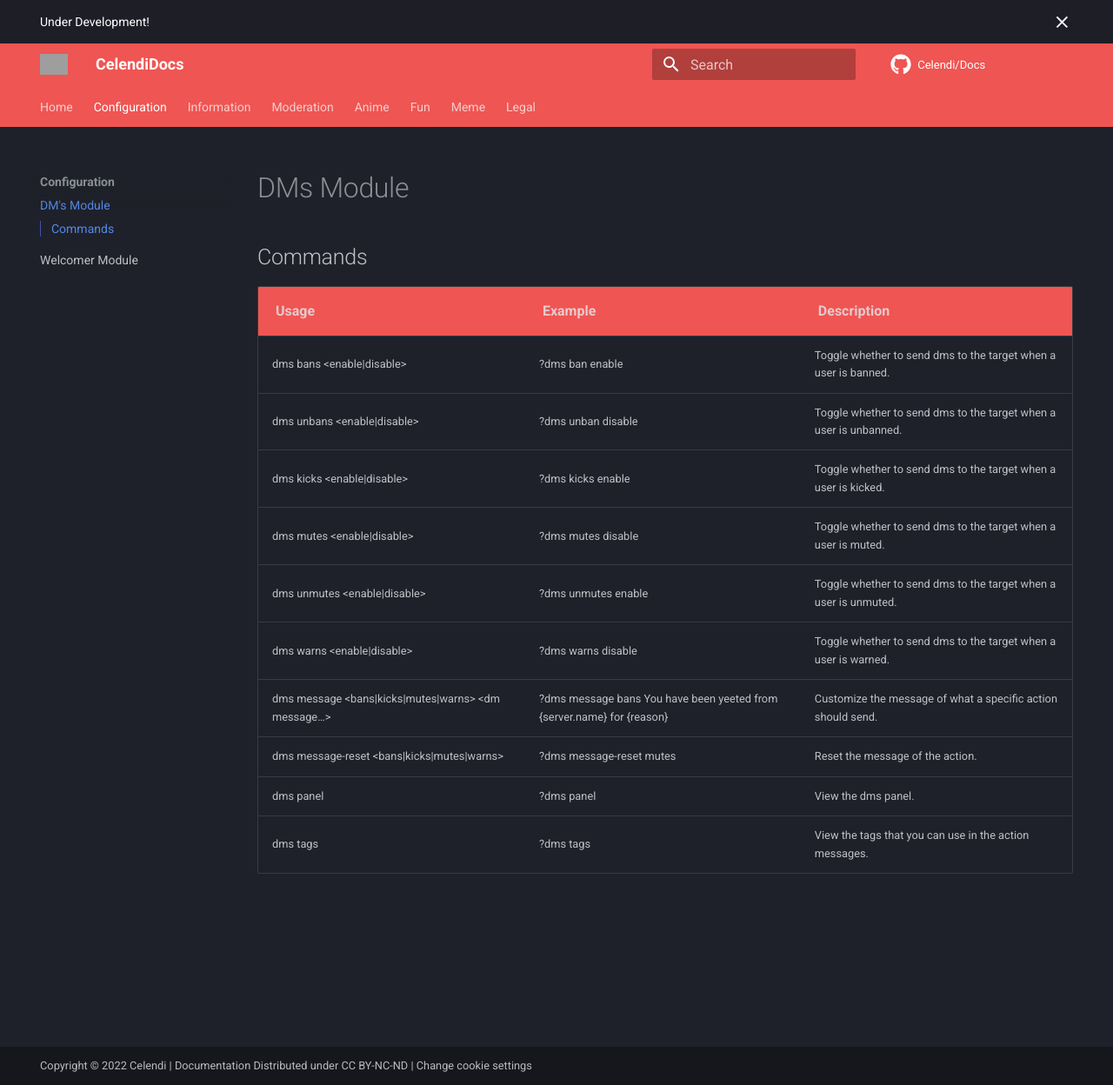
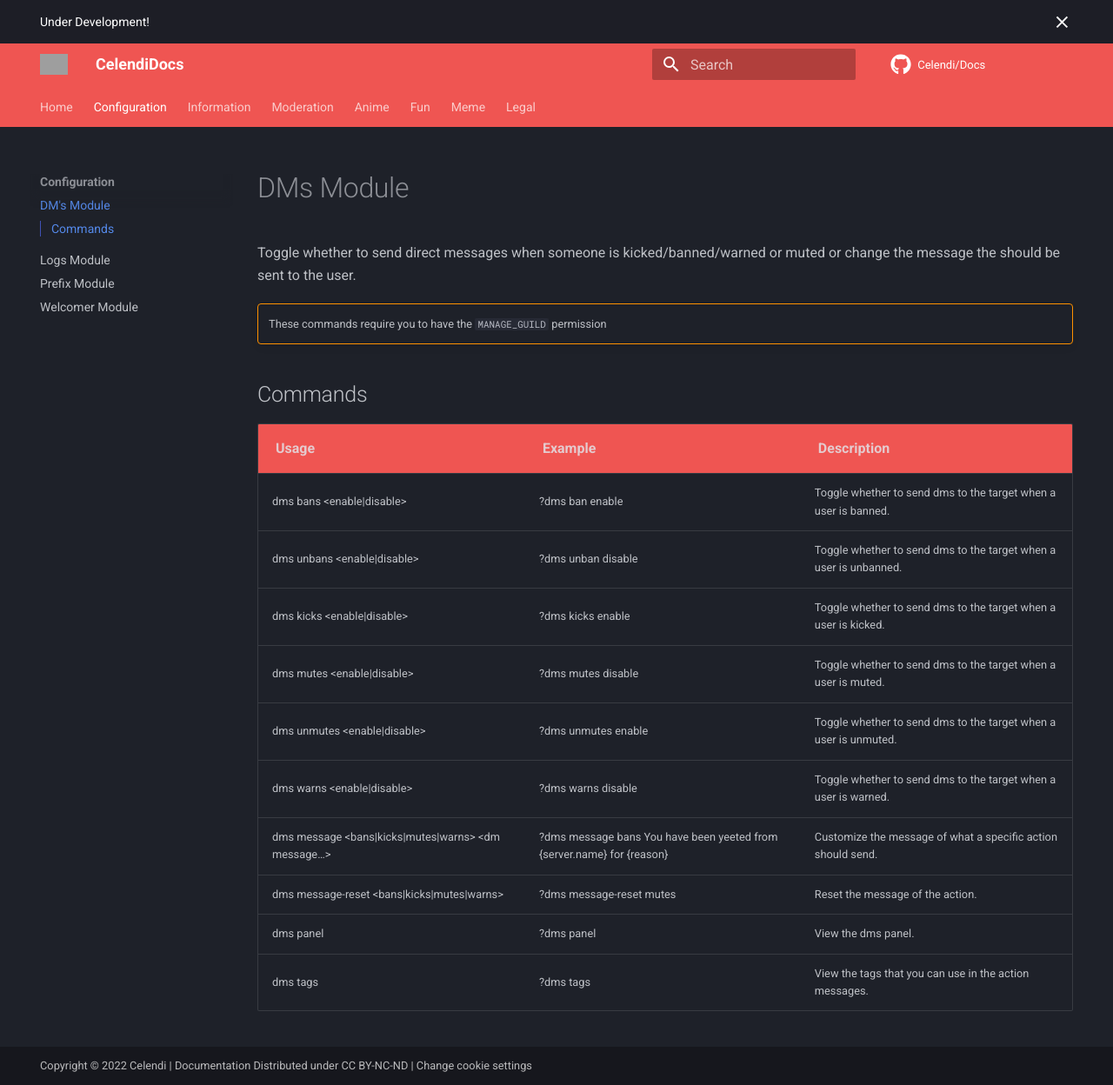
Before and after one commit to Celendi/Docs, an MkDocs documentation site: the page built from docs/configuration/dms.md, in a window 1280 px wide and 1248 px high. Shown: the whole window at 87% size. Built offline with MkDocs 1.6.1 and Material for MkDocs 9.7.7, drawn with Linux system fonts in a browser that asks for light colours; comment, search, counter and statistics services are not loaded; grey boxes are pictures that could not be loaded.

Commit message:
Configuration Section Done!

```diff
--- a/docs/configuration/dms.md
+++ b/docs/configuration/dms.md
@@ -2,7 +2,9 @@
 description: How to configure Celendi's DMs
 ---
 # DMs Module
-
+Toggle whether to send direct messages when someone is kicked/banned/warned or muted or change the message the should be sent to the user.
+!!! warning ""
+    These commands require you to have the `MANAGE_GUILD` permission
 ## Commands
 
 | Usage | Example | Description |
--- a/mkdocs.yml
+++ b/mkdocs.yml
@@ -5,7 +5,7 @@ site_author: Celendi
 repo_url: https://github.com/celendi/docs
 repo_name: Celendi/Docs
 edit_uri: ""
-copyright: Copyright © 2022 Celendi | Documentation Distributed under <a target="_blank" href="https://creativecommons.org/licenses/by-nc-nd/4.0/" target="_blank" rel="noopener">CC BY-NC-ND</a> | <a href="#__consent">Change cookie settings</a>
+copyright: Copyright © 2022 <a target="_blank" href="https://celendi.xyz" target="_blank" rel="noopener">Celendi</a>  | Documentation Distributed under <a target="_blank" href="https://creativecommons.org/licenses/by-nc-nd/4.0/" target="_blank" rel="noopener">CC BY-NC-ND</a> | <a href="#__consent">Change cookie settings</a>
 
 theme:
   name: material
@@ -63,6 +63,8 @@ nav:
   - Home: index.md
   - Configuration:
     - DM's Module: configuration/dms.md
+    - Logs Module: configuration/logs.md
+    - Prefix Module: configuration/prefix.md
     - Welcomer Module: configuration/welcomer.md
   - Information:
     - Information Module: information/info.md
```
Also changed, not shown: docs/configuration/logs.md (added, +18 -0 lines), docs/configuration/prefix.md (added, +14 -0 lines), docs/configuration/welcomer.md (+3 -0 lines), docs/index.md (+1 -1 lines).
